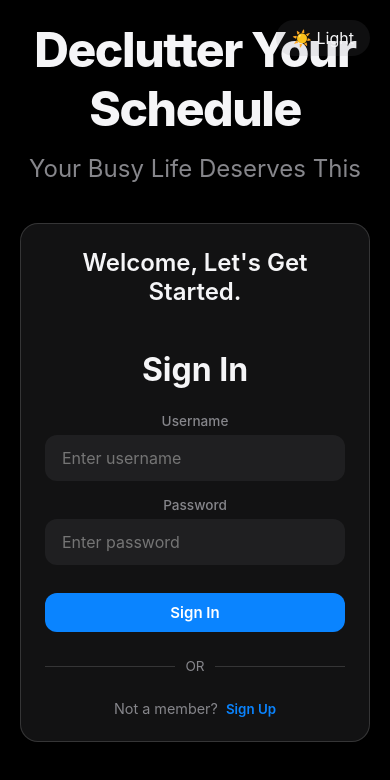
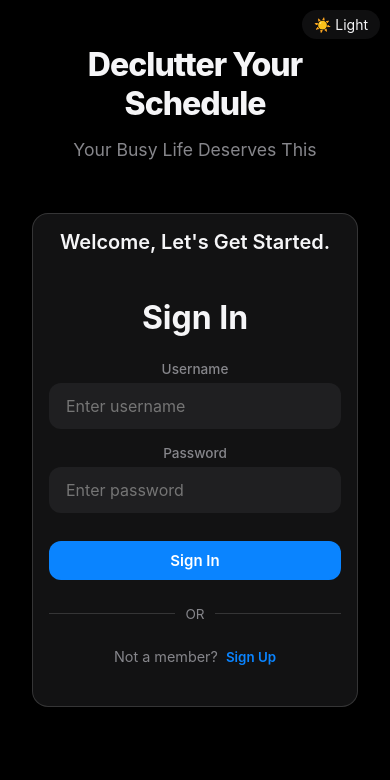
Before and after one commit to SamaDev200/ToDo-App, a React (Vite) app in the folder frontend/: page / in a window 390 px wide. Shown: the top 780 px of the page. Built offline with nearby package versions, Linux system fonts and the light colour scheme.

Commit message:
Implement full responsive design for mobile and tablet

```diff
--- a/frontend/src/Components/AddTask/Modal.css
+++ b/frontend/src/Components/AddTask/Modal.css
@@ -61,6 +61,33 @@
   margin-top: 24px;
 }
 
+.apple-form {
+  display: flex;
+  flex-direction: column;
+  gap: 16px;
+}
+
+.form-group {
+  display: flex;
+  flex-direction: column;
+  gap: 6px;
+}
+
+.form-group label {
+  font-size: 0.9rem;
+  font-weight: 500;
+  color: var(--apple-text-muted);
+}
+
+.form-row {
+  display: flex;
+  gap: 16px;
+}
+
+.form-row .form-group {
+  flex: 1;
+}
+
 @keyframes slideUp {
   from { opacity: 0; transform: translateY(20px) scale(0.98); }
   to { opacity: 1; transform: translateY(0) scale(1); }
--- a/frontend/src/Components/Landing/Landing.css
+++ b/frontend/src/Components/Landing/Landing.css
@@ -53,3 +53,15 @@
     max-width: 400px;
   }
 }
+
+@media (max-width: 480px) {
+  .landing-title {
+    font-size: 2rem;
+  }
+  .landing-subtitle {
+    font-size: 1.1rem;
+  }
+  .landing-welcome {
+    font-size: 1.25rem;
+  }
+}
--- a/frontend/src/Components/Navbar/Navbar.css
+++ b/frontend/src/Components/Navbar/Navbar.css
@@ -43,3 +43,30 @@
 .logout-btn:hover {
   background: rgba(255, 59, 48, 0.1);
 }
+
+@media (max-width: 480px) {
+  .apple-navbar {
+    padding: 10px 12px;
+  }
+
+  .navbar-brand h1 {
+    font-size: 1.25rem;
+  }
+
+  .navbar-user {
+    gap: 8px;
+  }
+
+  .navbar-greeting {
+    font-size: 0.9rem;
+    max-width: 100px;
+    white-space: nowrap;
+    overflow: hidden;
+    text-overflow: ellipsis;
+  }
+
+  .icon-btn {
+    width: 32px;
+    height: 32px;
+  }
+}
--- a/frontend/src/Components/Task/Task.css
+++ b/frontend/src/Components/Task/Task.css
@@ -150,3 +150,14 @@ body.dark-mode .badge-secondary { color: #98989d; }
   background: rgba(255, 59, 48, 0.1);
   color: #ff3b30;
 }
+
+@media (max-width: 768px) {
+  .task-actions {
+    opacity: 1;
+    gap: 4px;
+  }
+
+  .apple-task-item {
+    padding: 12px 10px;
+  }
+}
--- a/frontend/src/Components/Todo/Todo.css
+++ b/frontend/src/Components/Todo/Todo.css
@@ -96,3 +96,22 @@
     width: 100%;
   }
 }
+
+@media (max-width: 480px) {
+  .todo-header-section {
+    padding: 16px 12px;
+  }
+
+  .todo-header-top h2 {
+    font-size: 1.5rem;
+  }
+
+  .todo-main-list {
+    padding: 16px 12px;
+  }
+
+  .search-bar .apple-input {
+    padding: 10px 10px 10px 36px;
+    font-size: 0.95rem;
+  }
+}
--- a/frontend/src/index.css
+++ b/frontend/src/index.css
@@ -106,11 +106,16 @@ body {
 .theme-toggle:hover {
   background: rgba(120,120,128,0.2);
 }
-
-}
-
 /* Responsive Design */
 @media (max-width: 768px) {
+  .theme-toggle {
+    top: 10px;
+    right: 10px;
+    padding: 6px 12px;
+    font-size: 14px;
+    z-index: 100;
+  }
+
   .app-container {
     padding: 12px;
   }
@@ -154,7 +159,7 @@ body {
     gap: 12px;
   }
 
-  .apple-modal-content {
+  .apple-modal {
     width: 95%;
     padding: 20px;
   }
```
